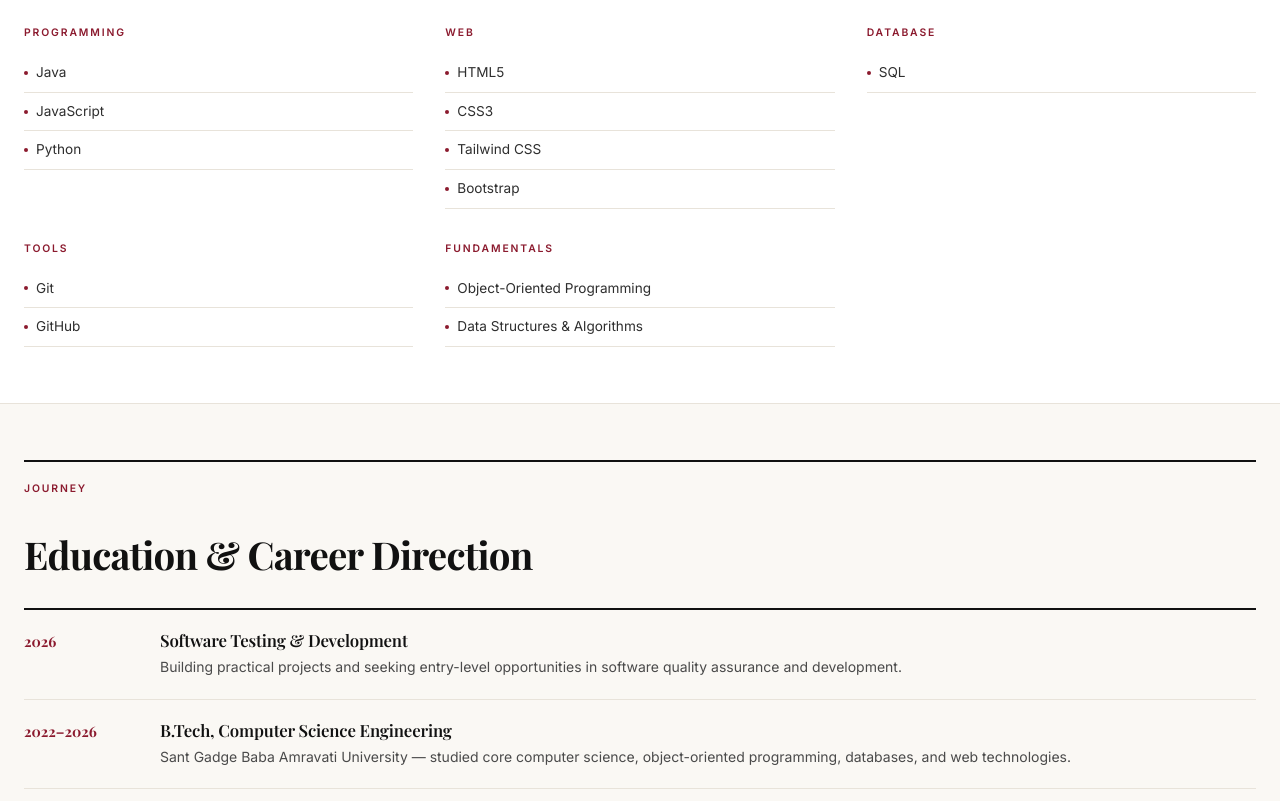
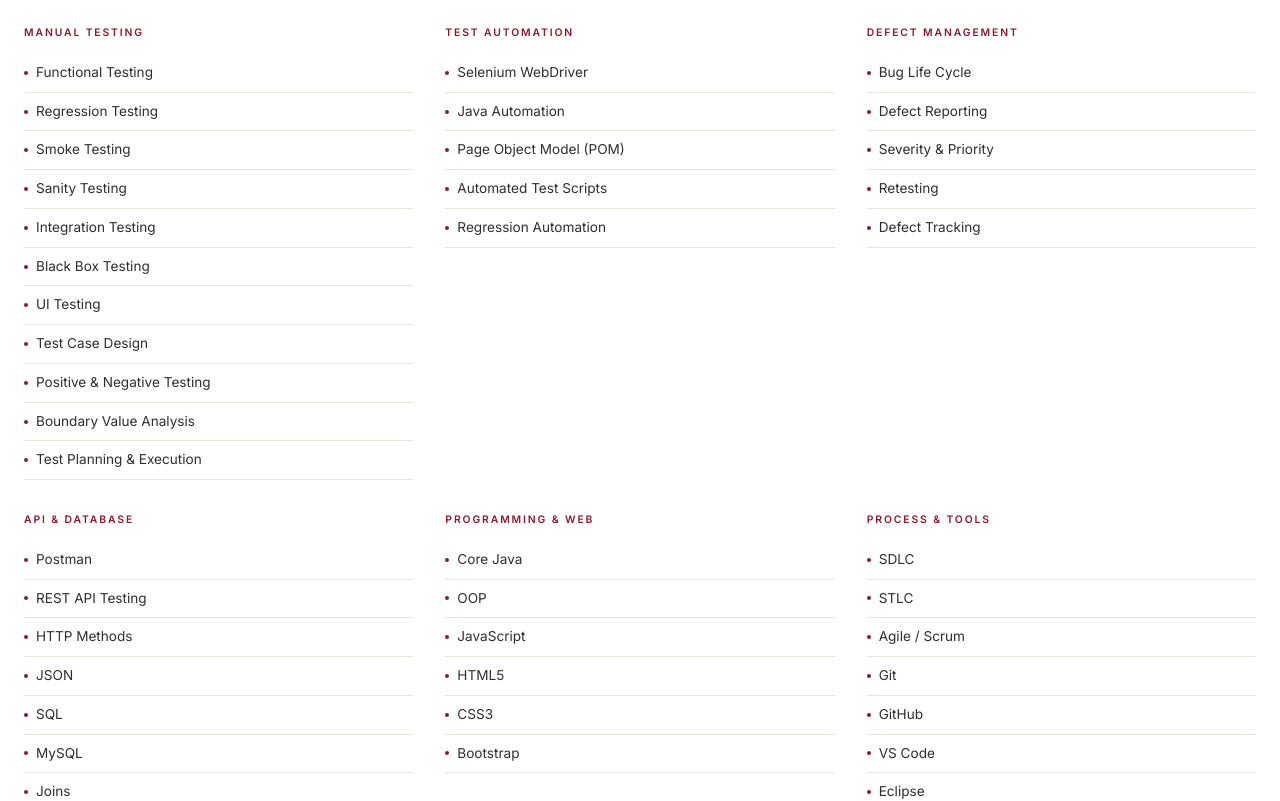
Before and after one commit to udaymankar/Portfolio-Website, a Next.js app: page / in a window 1280 px wide. Shown: the part 5300-6101 px from the top of the page. Built offline with nearby package versions, Linux system fonts and the light colour scheme; a web font is replaced by a local one.

Commit message:
Update skills section from QA resume

```diff
--- a/app/page.tsx
+++ b/app/page.tsx
@@ -153,24 +153,70 @@
 
 const skillGroups = [
   {
-    category: "Programming",
-    skills: ["Java", "JavaScript", "Python"],
+    category: "Manual Testing",
+    skills: [
+      "Functional Testing",
+      "Regression Testing",
+      "Smoke Testing",
+      "Sanity Testing",
+      "Integration Testing",
+      "Black Box Testing",
+      "UI Testing",
+      "Test Case Design",
+      "Positive & Negative Testing",
+      "Boundary Value Analysis",
+      "Test Planning & Execution",
+    ],
   },
   {
-    category: "Web",
-    skills: ["HTML5", "CSS3", "Tailwind CSS", "Bootstrap"],
+    category: "Test Automation",
+    skills: [
+      "Selenium WebDriver",
+      "Java Automation",
+      "Page Object Model (POM)",
+      "Automated Test Scripts",
+      "Regression Automation",
+    ],
   },
   {
-    category: "Database",
-    skills: ["SQL"],
+    category: "Defect Management",
+    skills: [
+      "Bug Life Cycle",
+      "Defect Reporting",
+      "Severity & Priority",
+      "Retesting",
+      "Defect Tracking",
+    ],
   },
   {
-    category: "Tools",
-    skills: ["Git", "GitHub"],
+    category: "API & Database",
+    skills: [
+      "Postman",
+      "REST API Testing",
+      "HTTP Methods",
+      "JSON",
+      "SQL",
+      "MySQL",
+      "Joins",
+      "Aggregations",
+      "Data Validation",
+    ],
   },
   {
-    category: "Fundamentals",
-    skills: ["Object-Oriented Programming", "Data Structures & Algorithms"],
+    category: "Programming & Web",
+    skills: ["Core Java", "OOP", "JavaScript", "HTML5", "CSS3", "Bootstrap"],
+  },
+  {
+    category: "Process & Tools",
+    skills: [
+      "SDLC",
+      "STLC",
+      "Agile / Scrum",
+      "Git",
+      "GitHub",
+      "VS Code",
+      "Eclipse",
+    ],
   },
 ];
 
```
